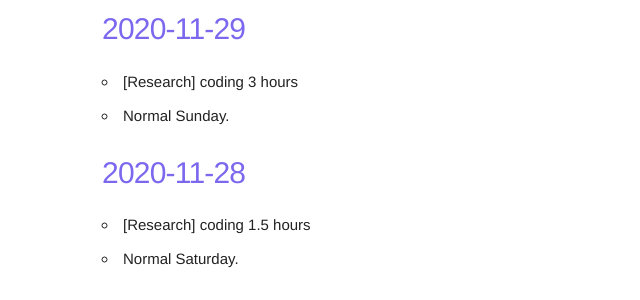
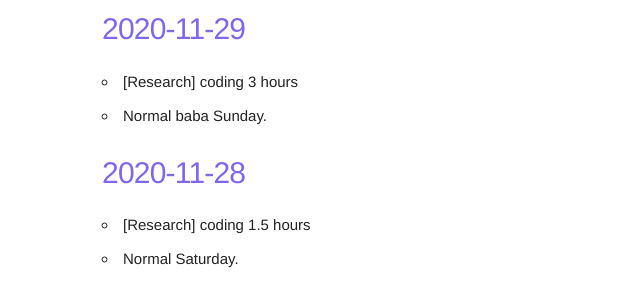
Before and after one commit to annzept/annzept.github.io, a Jekyll site: the page built from index.markdown, in a window 1280 px wide and 900 px high, scrolled down 477 px. Shown: the part 153-453 px from the top of the window, without its empty margins (58-698 px from the left). Built offline with Jekyll 4.4.1, drawn with Linux system fonts in a browser that asks for light colours.

Commit message:
Tue Dec  1 02:16:42 JST 2020

```diff
--- a/_posts/2020-11-29-diary.md
+++ b/_posts/2020-11-29-diary.md
@@ -6,4 +6,4 @@ categories: diary
 ---
 
 - [Research] coding 3 hours
-- Normal Sunday.
+- Normal baba Sunday.
```
